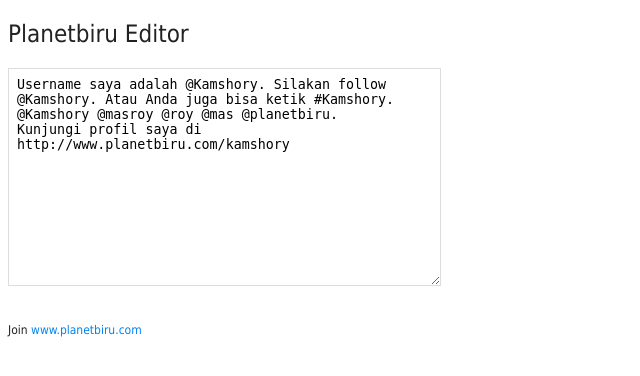
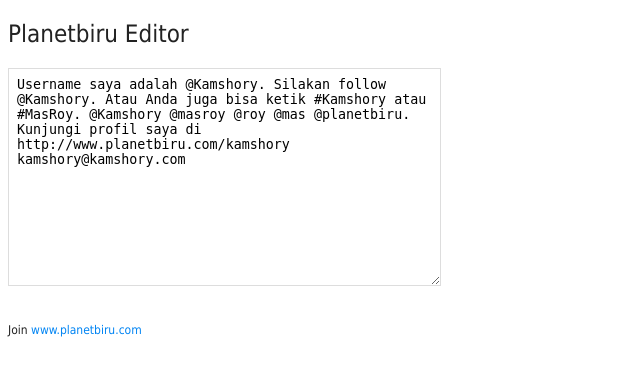
Before and after one commit to kamshory/Tag-and-Mention-Editor, a PHP site: page / in a window 1280 px wide. Shown: the top 376 px of the page, without its empty margins (0-640 px from the left). Run offline with PHP 8.4, Linux system fonts and the light colour scheme.

Commit message:
Master
Master

```diff
--- a/index.php
+++ b/index.php
@@ -101,8 +101,8 @@ textarea{
 <script type="text/javascript" src="jquery.js"></script>
 <script type="text/javascript" src="jquery.caretposition.js"></script>
 <h2>Planetbiru Editor</h2>
-<textarea name="textarea" rows="3" id="textarea" style="" spellcheck="false">Username saya adalah @Kamshory. Silakan follow @Kamshory. Atau Anda juga bisa ketik #Kamshory. @Kamshory @masroy @roy @mas @planetbiru.
-Kunjungi profil saya di http://www.planetbiru.com/kamshory</textarea>
+<textarea name="textarea" rows="3" id="textarea" style="" spellcheck="false">Username saya adalah @Kamshory. Silakan follow @Kamshory. Atau Anda juga bisa ketik #Kamshory atau #MasRoy. @Kamshory @masroy @roy @mas @planetbiru.
+Kunjungi profil saya di http://www.planetbiru.com/kamshory kamshory@kamshory.com </textarea>
 <script type="text/javascript">
 function getFirstEmail(email) {
 	try{
@@ -204,6 +204,8 @@ $(function() {
 		{
 			if(lastSelectedWord != info.selectedWord)
 			{
+				lastSelectedWord = info.selectedWord;
+			}
 			var pos = $(this).getCaretPosition();
 			var linkURL = 'mailto:'+info.selectedWord;
 			tip.find('.info-content').html('Send mail to <a href="'+linkURL+'">'+info.selectedWord+'</a>');
@@ -212,11 +214,12 @@ $(function() {
 				top: this.offsetTop + pos.top + 22
 			}).show();
 		}
-		}
 		else if(firstURL.length > 0)
 		{
 			if(lastSelectedWord != info.selectedWord)
 			{
+				lastSelectedWord = info.selectedWord;
+			}
 			var pos = $(this).getCaretPosition();
 			var linkURL = info.selectedWord;
 			if(info.selectedWord.indexOf('://') == -1)
@@ -228,7 +231,6 @@ $(function() {
 				left: this.offsetLeft + pos.left - 18,
 				top: this.offsetTop + pos.top + 22
 			}).show();
-			}
 		}
 		else
 		{
--- a/load-tip-user.php
+++ b/load-tip-user.php
@@ -3,10 +3,10 @@ $user = htmlspecialchars(@$_GET['keyword']);
 $array_users = array("kamshory", "masroy", "mas", "roy", "planet", "biru", "planetbiru");
 if(in_array(strtolower($user), $array_users))
 {
-echo "This is detail of <a href=\"$user\" target=\"_blank\">@$user</a><p>This is a paragraph.</p><p>This is a paragraph.</p><p>This is a paragraph.</p><p>This is a paragraph.</p><p>This is a paragraph.</p>";
+	echo "This is detail of <a href=\"$user\" target=\"_blank\">@$user</a><p>This is a paragraph.</p><p>This is a paragraph.</p><p>This is a paragraph.</p><p>This is a paragraph.</p><p>This is a paragraph.</p>";
 }
 else
 {
-echo "User $user is not found. <a href=\"claim.php?username=$user\" target=\"_blank\">Claim @$user as your ID</a>";
+	echo "User $user is not found. <a href=\"claim.php?username=$user\" target=\"_blank\">Claim @$user as your ID</a>";
 }
 ?>
```
Also changed, not shown: load-tip-hashtag.php (+11 -1 lines). Lines whose indentation alone changed are shown as unchanged.
